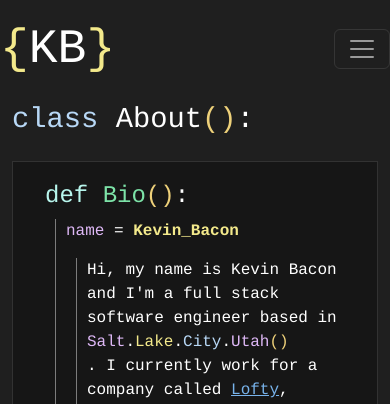
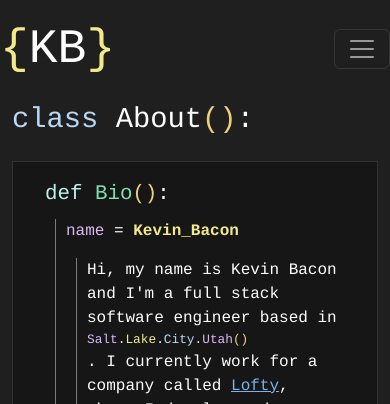
Before and after one commit to baconkev000/kevinbaconweb, a React (Create React App) app: page /about in a window 390 px wide. Shown: the top 404 px of the page. Built offline with nearby package versions, Linux system fonts and the light colour scheme.

Commit message:
update responsive styles

```diff
--- a/src/components/global/MemberAccess.js
+++ b/src/components/global/MemberAccess.js
@@ -33,7 +33,7 @@ function MemberAccess(props) {
 
 
     return (
-        <div className="flex-row">
+        <div className="flex-row member-access-text">
             {createMemberHTML()}
         </div>
     )
--- a/src/styles/App.css
+++ b/src/styles/App.css
@@ -99,3 +99,9 @@
     transform: rotate(360deg);
   }
 }
+
+@media (max-width:1200px) {
+  .member-access-text{
+    font-size:.8em;
+  }
+}
--- a/src/styles/Skills.css
+++ b/src/styles/Skills.css
@@ -43,7 +43,7 @@
     text-align: left;
     color: white;
     font-size: 1.5em;
-    margin-bottom:5px;
+    padding-bottom: 10px;
 }
 
 .accordion-item {
@@ -74,6 +74,9 @@
     .bar-text{
         font-size: .7em;
     }
+    .dev-header {
+        font-size: 1.3em;
+    }
 }
 @media (max-width:992px) {
     .percent-num-container{
```
Also changed, not shown: src/styles/Projects.css (line endings or trailing spaces).
